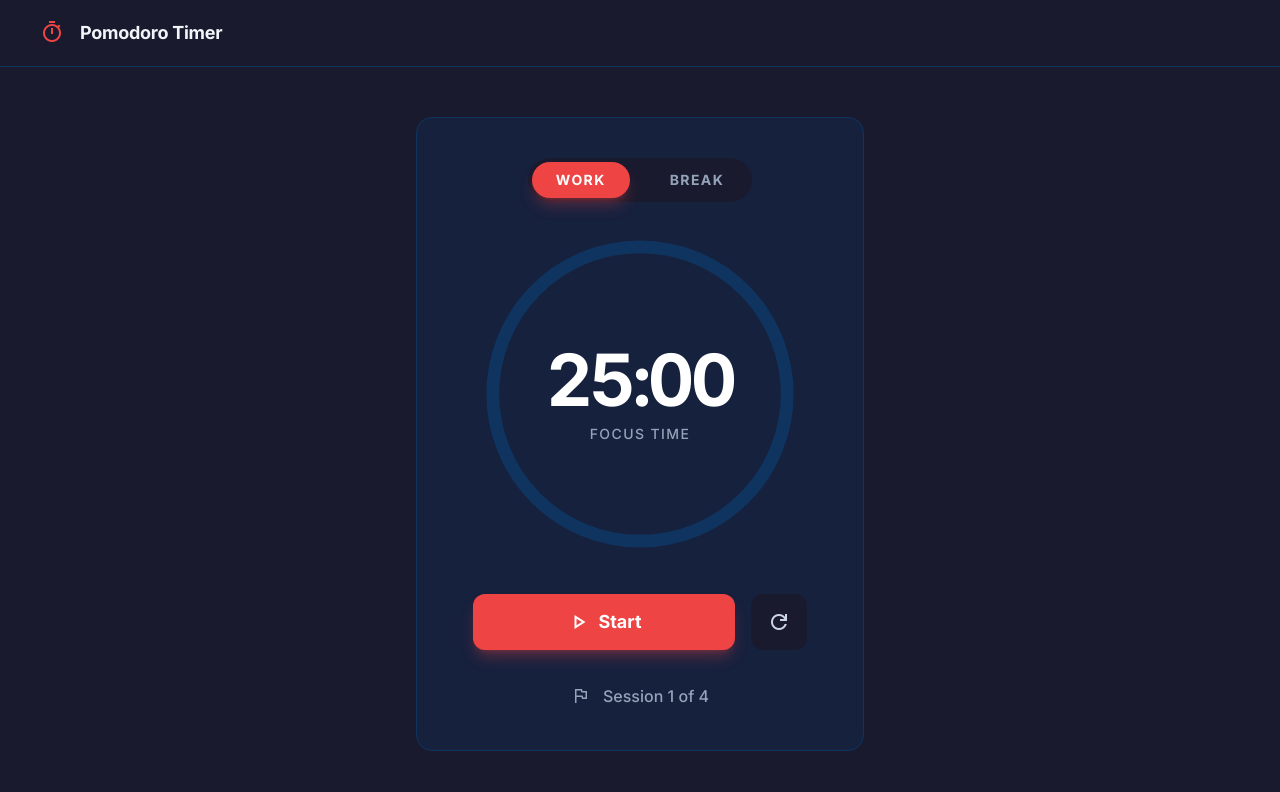
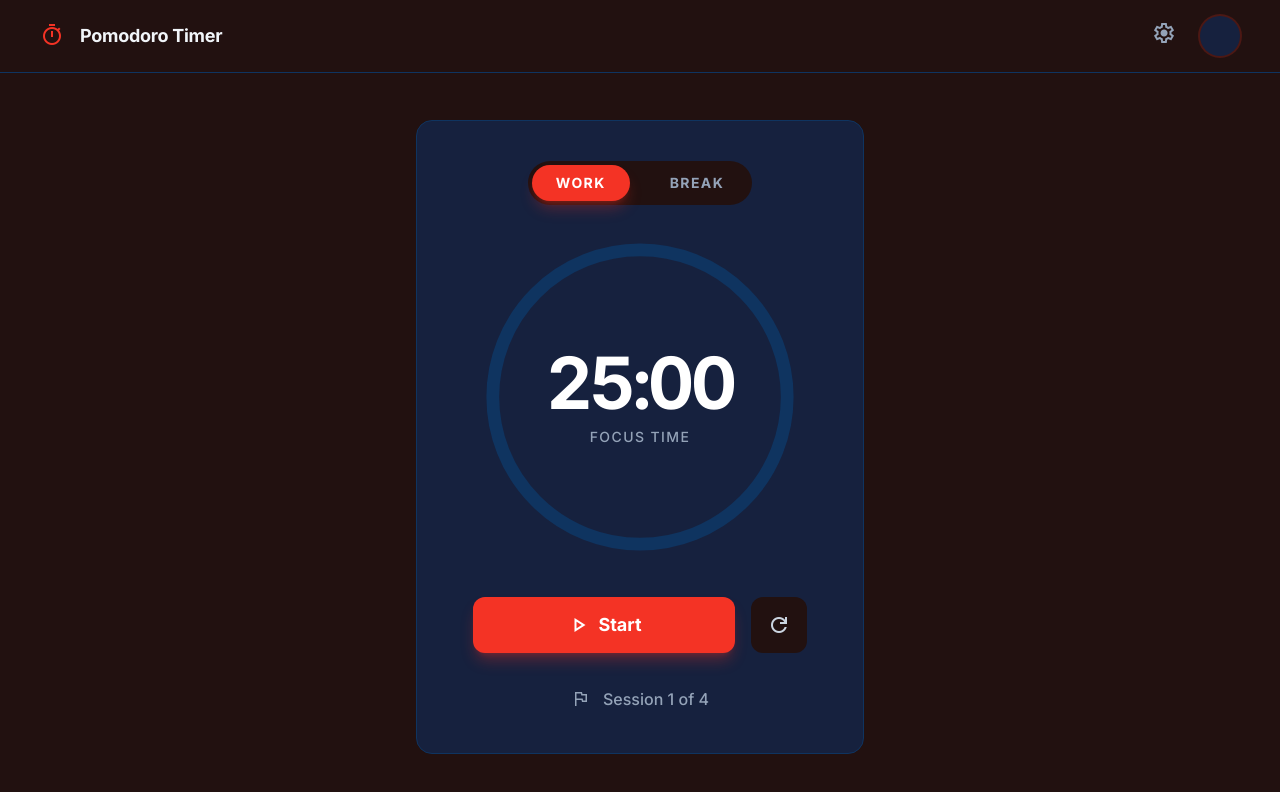
Before and after one commit to hikmetgulsesli/test-pomodoro-timer, a website: page index.html in a window 1280 px wide. Drawn offline with nearby package versions, Linux system fonts and the light colour scheme.

Commit message:
feat: US-001 - Project Structure & HTML Shell (#1)
* feat: US-001 - Project Structure & HTML Shell

* fix: address review comments for US-001

- Remove node_modules from git tracking
- Add missing settings button and user avatar in header
- Fix primary color to #f43325 (from design-tokens.css)
- Fix background-dark to #221110 (from design-tokens.css)
- Import design-tokens.css

---------

Co-authored-by: Moltclaw AI <setrox@moltclaw.local>

```diff
--- a/index.html
+++ b/index.html
@@ -4,6 +4,7 @@
   <meta charset="utf-8"/>
   <meta content="width=device-width, initial-scale=1.0" name="viewport"/>
   <title>Pomodoro Timer</title>
+  <link rel="stylesheet" href="stitch/design-tokens.css">
   <link href="https://fonts.googleapis.com/css2?family=Material+Symbols+Outlined:wght,FILL@100..700,0..1&display=swap" rel="stylesheet"/>
   <link href="https://fonts.googleapis.com/css2?family=Inter:wght@400;500;600;700&display=swap" rel="stylesheet"/>
   <script src="https://cdn.tailwindcss.com?plugins=forms,container-queries"></script>
@@ -13,10 +14,10 @@
       theme: {
         extend: {
           colors: {
-            "primary": "#ef4444",
+            "primary": "#f43325",
             "secondary": "#22c55e",
             "background-light": "#f6f6f8",
-            "background-dark": "#1a1a2e",
+            "background-dark": "#221110",
             "surface-dark": "#16213e",
             "border-dark": "#0f3460"
           },
@@ -44,6 +45,12 @@
           <span class="material-symbols-outlined text-2xl">timer</span>
         </div>
         <h2 class="text-lg font-bold leading-tight tracking-[-0.015em]">Pomodoro Timer</h2>
+      </div>
+      <div class="flex items-center gap-6">
+        <button aria-label="Settings" class="text-slate-500 hover:text-slate-700 dark:text-slate-400 dark:hover:text-slate-200 transition-colors">
+          <span class="material-symbols-outlined">settings</span>
+        </button>
+        <div class="bg-surface-dark bg-center bg-no-repeat aspect-square bg-cover rounded-full size-10 ring-2 ring-primary/20" data-alt="User profile avatar"></div>
       </div>
     </header>
     <main class="flex-1 flex flex-col items-center justify-center p-6 w-full max-w-4xl mx-auto">
```
Also changed, not shown: PROJECT_MEMORY.md (added, +5 -0 lines).
